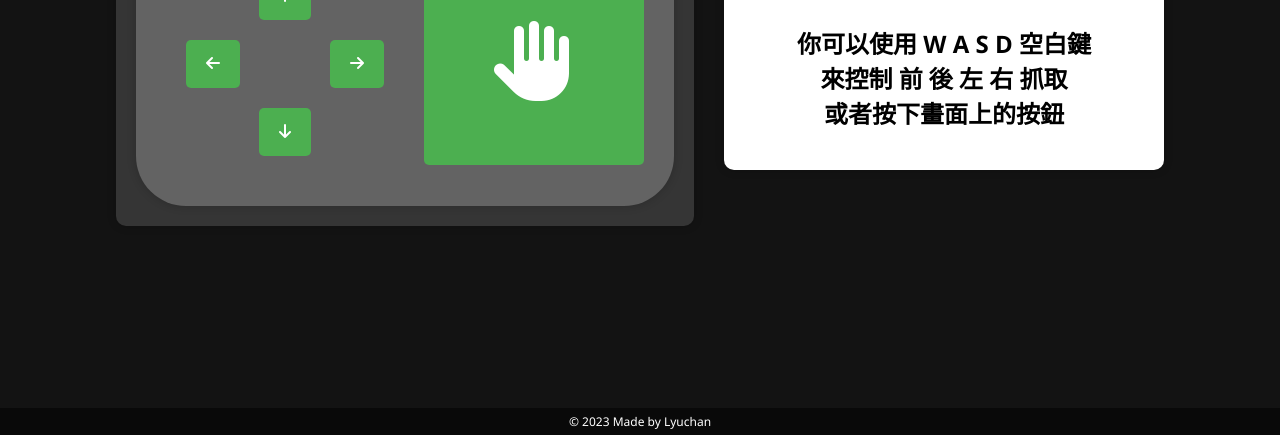
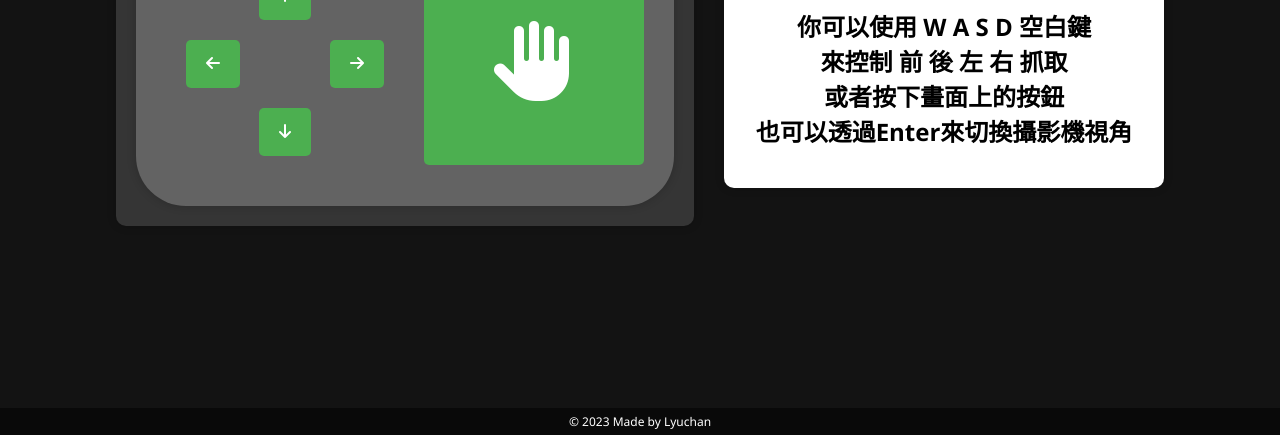
Before and after one commit to lyuchan/1224webcamserver, a website: page public/index.html in a window 1280 px wide. Shown: the part 365-800 px from the top of the page. Drawn offline with Linux system fonts and the light colour scheme.

Commit message:
help back

```diff
--- a/public/index.html
+++ b/public/index.html
@@ -40,7 +40,8 @@
             <h1>HOW TO PLAY</h1>
             <h2 style="text-align:center;">你可以使用&nbspW&nbspA&nbspS&nbspD&nbsp空白鍵<br>
                 來控制&nbsp前&nbsp後&nbsp左&nbsp右&nbsp抓取<br>
-                或者按下畫面上的按鈕</h2>
+                或者按下畫面上的按鈕<br>
+                也可以透過Enter來切換攝影機視角</h2>
 
         </div>
     </div>
```
